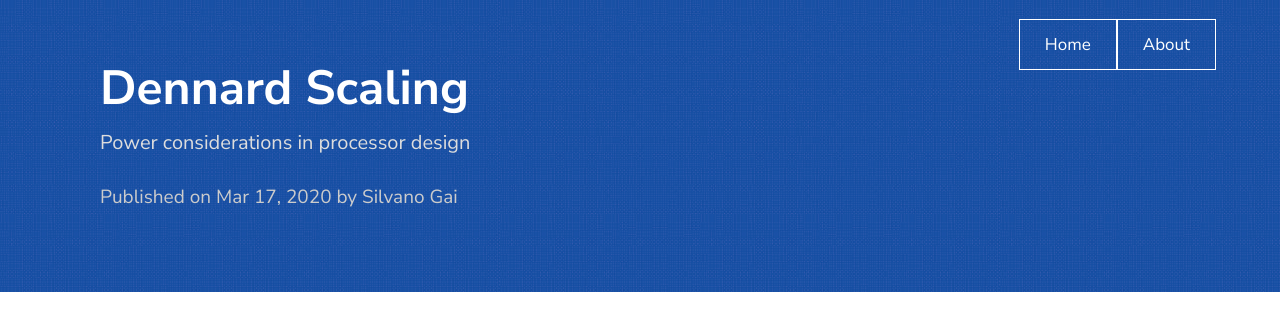
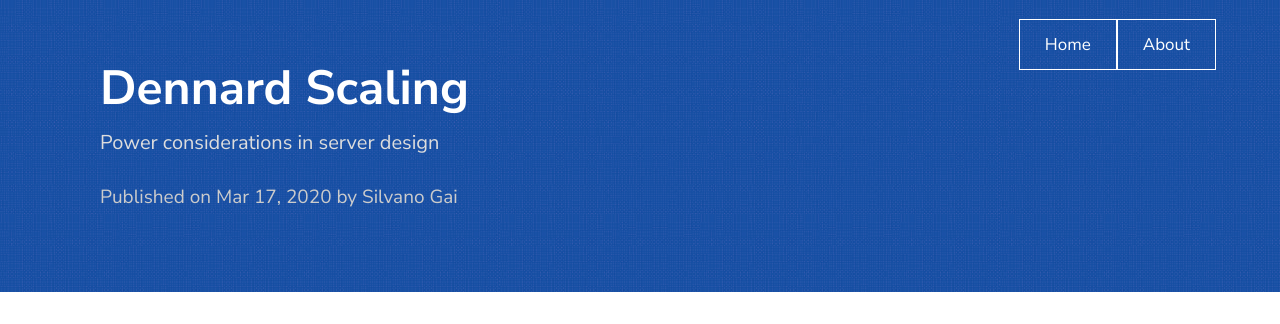
Before and after one commit to silvanogai/silvanogai, a Jekyll site: the page built from _posts/2020-03-17-dennard.md, in a window 1280 px wide and 900 px high. Shown: the top 324 px of the window. Built offline with Jekyll 4.4.1, drawn with Linux system fonts in a browser that asks for light colours; comment, search, counter and statistics services are not loaded.

Commit message:
Minor Changes Dennard Scaling Article

```diff
--- a/_posts/2020-03-17-dennard.md
+++ b/_posts/2020-03-17-dennard.md
@@ -3,8 +3,8 @@ layout: post
 comments: true
 author: Silvano Gai
 title: Dennard Scaling
-excerpt: A brief description of technological factors that impact processor power consumption
-description: Power considerations in processor design
+excerpt: A brief description of technological factors that impact server power consumption
+description: Power considerations in server design
 ---
 
 In today's data centers and clouds, minimizing power consumption is essential.
```
